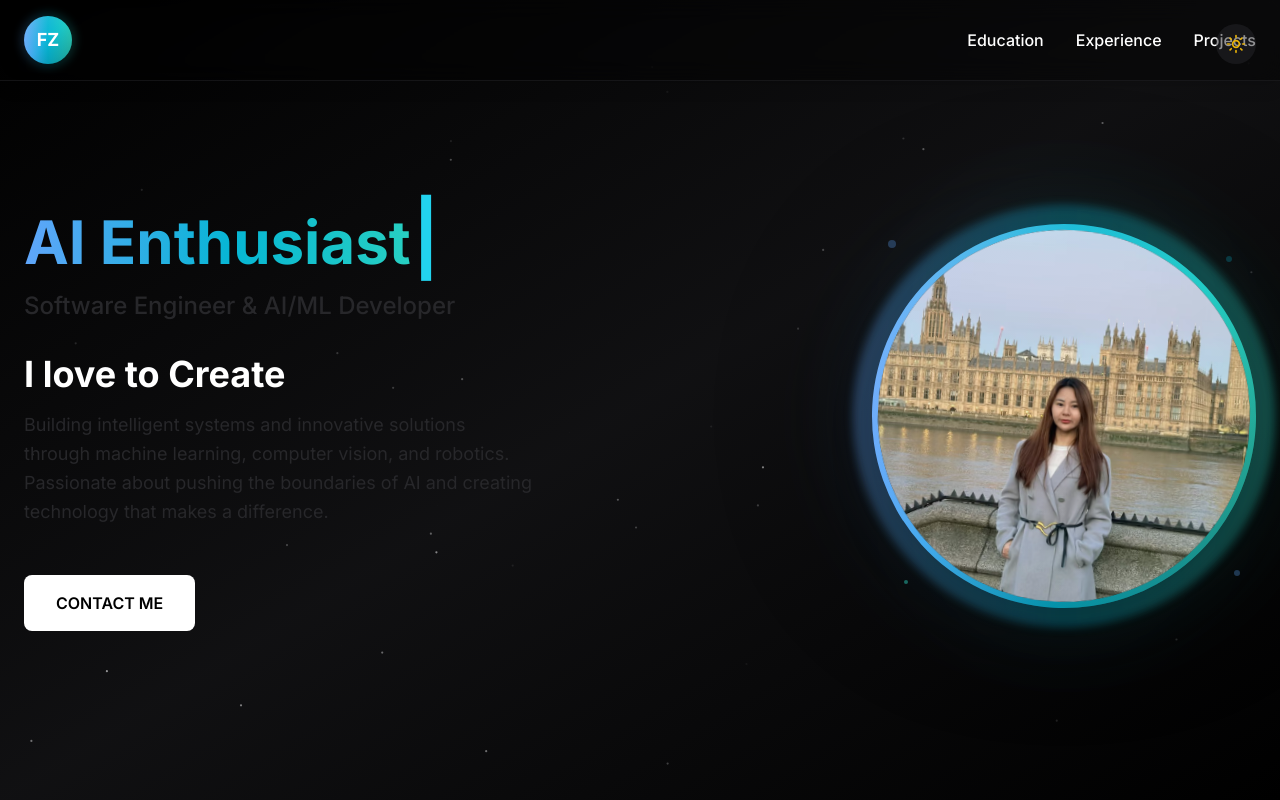
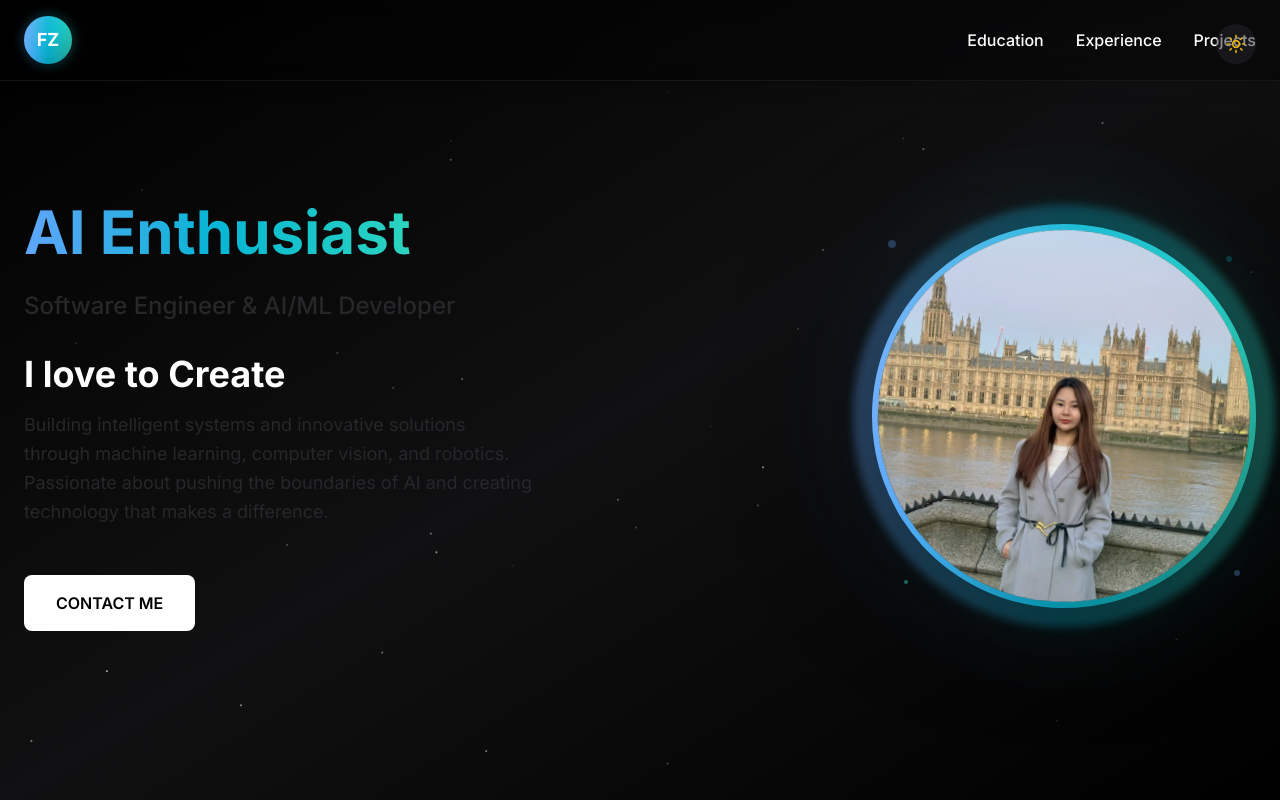
Before and after one commit to Freya-Lee-Zou/Freya-Lee-Zou.github.io, a Next.js app: page / in a window 1280 px wide. Built offline with nearby package versions, Linux system fonts and the light colour scheme; no server answers; what tailwindcss-debug-screens would draw is missing.

Commit message:
Remove typing cursor line from homepage for cleaner appearance

```diff
--- a/app/components/typing-animation.tsx
+++ b/app/components/typing-animation.tsx
@@ -57,7 +57,6 @@ export const TypingAnimation: React.FC<TypingAnimationProps> = ({
     return (
       <span className="inline-block">
         {texts[0]}
-        <span className="typing-cursor">|</span>
       </span>
     );
   }
@@ -65,7 +64,6 @@ export const TypingAnimation: React.FC<TypingAnimationProps> = ({
   return (
     <span className="inline-block">
       {currentText}
-      <span className="typing-cursor">|</span>
     </span>
   );
 };
--- a/global.css
+++ b/global.css
@@ -82,25 +82,6 @@
 
 /* Typing Animation Styles */
 @layer components {
-  .typing-cursor {
-    display: inline-block;
-    color: #22d3ee; /* cyan-400 */
-    font-weight: bold;
-    animation: blink 1s infinite;
-    margin-left: 2px;
-    font-size: 1.2em;
-    line-height: 1;
-  }
-
-  @keyframes blink {
-    0%, 50% {
-      opacity: 1;
-    }
-    51%, 100% {
-      opacity: 0;
-    }
-  }
-
   /* Ensure typing animation text is visible */
   .typing-animation-text {
     min-height: 1.2em;
```
